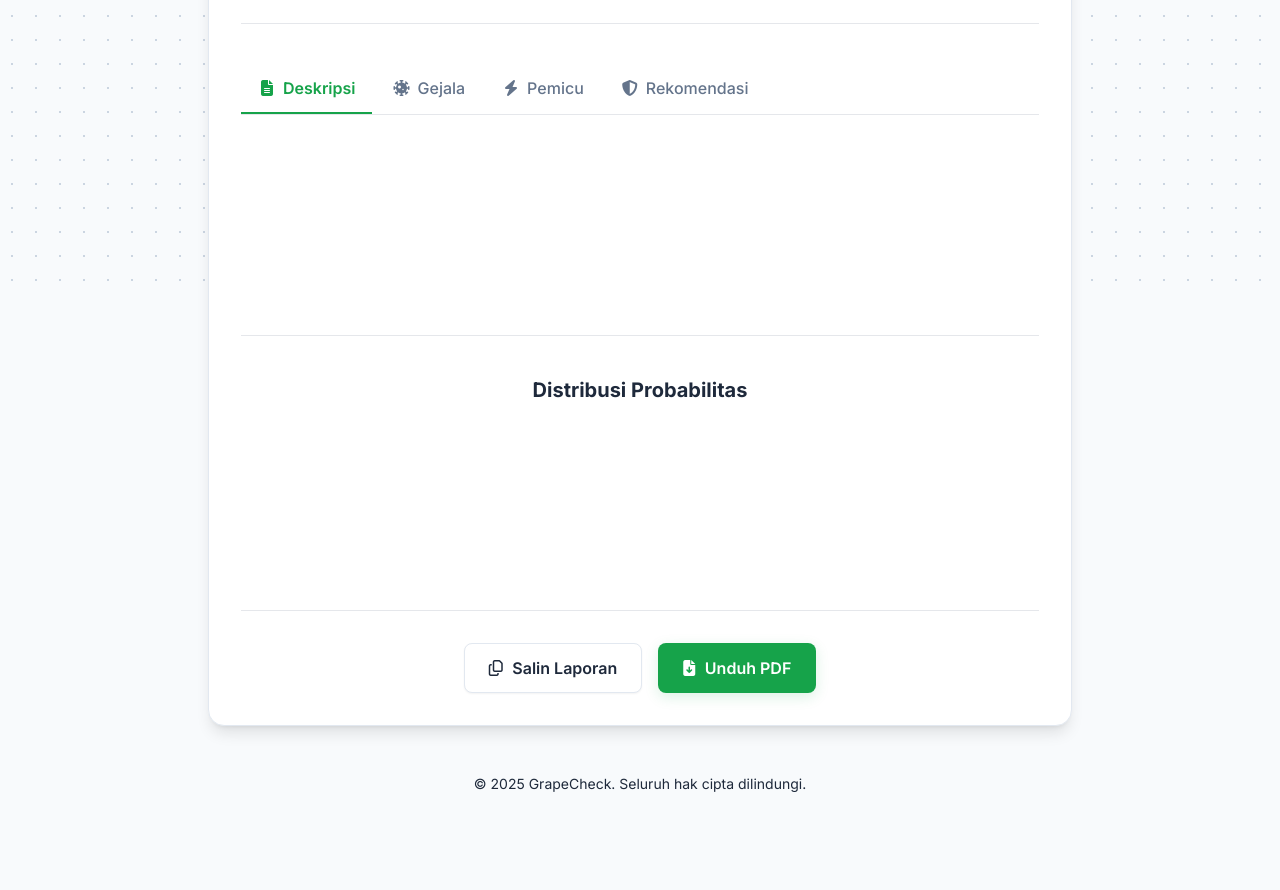
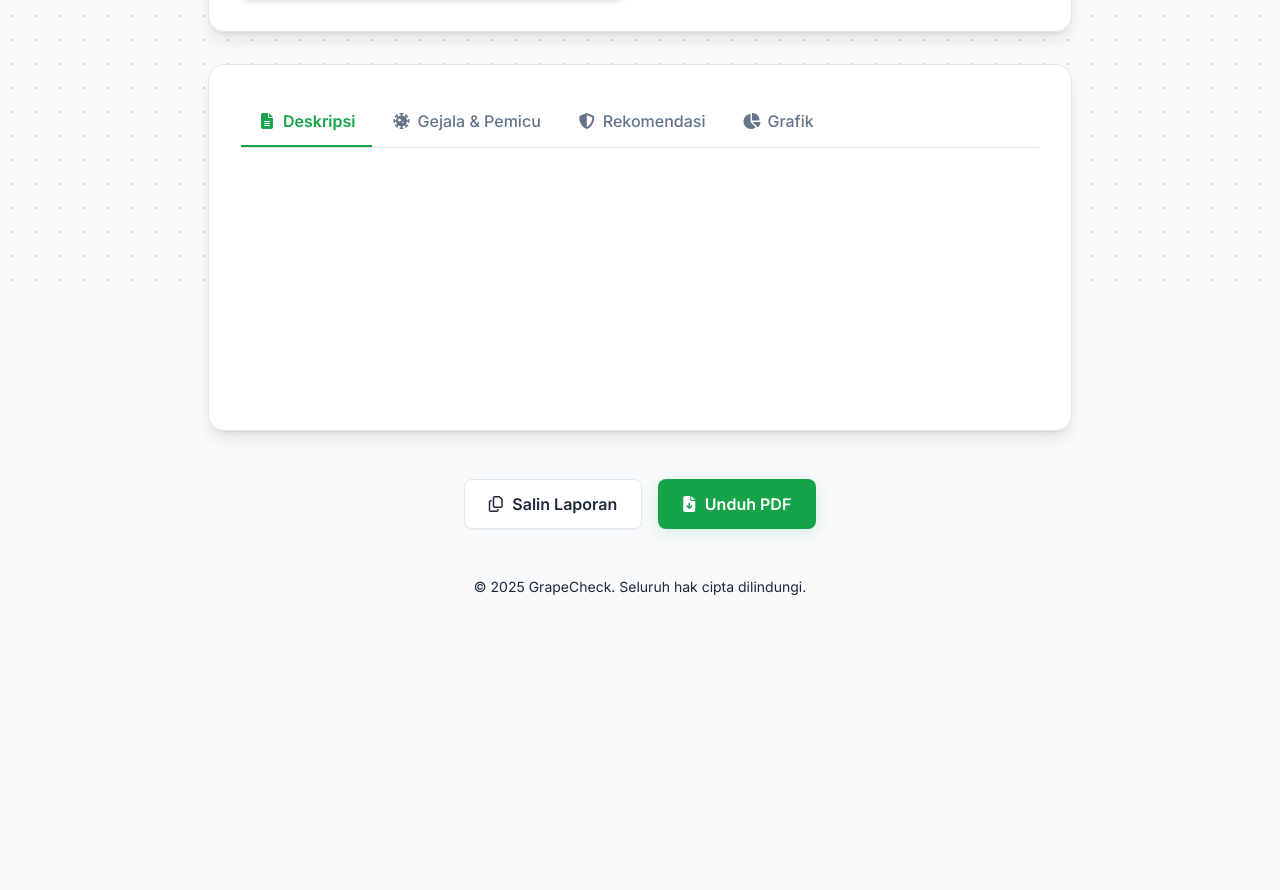
Before and after one commit to azharanggakusuma/daun-anggur, a Flask app: template templates/hasil.html in a window 1280 px wide. Shown: the part 500-1390 px from the top of the page. After the commit the page ends 1095 px from the top, so only its background shows below. Run offline with Flask 3, Linux system fonts and the light colour scheme; the template is opened without the code that fills it, so the values that code supplies are empty; a map, chart or similar area stays blank; some libraries are stand-ins or nearby versions.

Commit message:
Refactor: Remove unnecessary comments and improve code structure for clarity

```diff
--- a/templates/hasil.html
+++ b/templates/hasil.html
@@ -5,7 +5,6 @@
     <meta name="viewport" content="width=device-width, initial-scale=1.0" />
     <title>Hasil Analisis | {{ result.label }}</title>
 
-    <!-- Library & Fonts -->
     <script src="https://cdn.tailwindcss.com"></script>
     <script src="https://cdn.jsdelivr.net/npm/chart.js"></script>
     <script src="https://cdnjs.cloudflare.com/ajax/libs/jspdf/2.5.1/jspdf.umd.min.js"></script>
@@ -14,15 +13,12 @@
     <link href="https://fonts.googleapis.com/css2?family=Inter:wght@400;500;600;700;900&display=swap" rel="stylesheet">
     <link rel="stylesheet" href="https://cdnjs.cloudflare.com/ajax/libs/font-awesome/6.5.2/css/all.min.css" xintegrity="sha512-SnH5WK+bZxgPHs44uWIX+LLJAJ9/2PkPKZ5QiAj6Ta86w+fsb2TkcmfRyVX3pBnMFcV7oQPJkl9QevSCWr3W6A==" crossorigin="anonymous" referrerpolicy="no-referrer" />
 
-    <!-- Custom Stylesheet -->
     <link rel="stylesheet" href="{{ url_for('static', filename='css/style.css') }}">
 </head>
 <body class="antialiased">
 
-    <!-- Latar belakang berpola titik-titik -->
     <div class="fixed top-0 left-0 -z-10 h-full w-full bg-dots-pattern"></div>
 
-    <!-- Tombol header -->
     <header class="fixed z-50 top-4 right-4 flex items-center gap-3">
         <a href="{{ url_for('riwayat') }}" id="history-button" title="Lihat Riwayat Analisis">
             <i class="fa-solid fa-clock-rotate-left"></i>
@@ -37,7 +33,6 @@
 
     <div class="max-w-4xl mx-auto px-4 py-16 sm:py-24">
 
-        <!-- Header Halaman Hasil -->
         <header class="flex flex-col sm:flex-row justify-between items-start sm:items-center mb-8 gap-4">
             <div>
                 <h1 class="text-3xl md:text-4xl font-bold text-primary">Laporan Analisis</h1>
@@ -48,12 +43,10 @@
             </a>
         </header>
 
-        <!-- Konten Laporan -->
-        <section id="report-section" class="card-layout animate-slide-in-up">
+        <section class="animate-slide-in-up">
 
-            <!-- Jika gambar tidak teridentifikasi -->
             {% if result.label == 'Negative' %}
-            <div class="text-center py-8">
+            <div class="card-layout text-center py-8">
                 <i class="fa-solid fa-circle-xmark text-5xl mx-auto text-muted"></i>
                 <h3 class="mt-6 text-2xl font-bold text-primary">Tidak Teridentifikasi</h3>
                 <p class="mt-2 max-w-lg mx-auto text-secondary">{{ result.info.description }}</p>
@@ -68,19 +61,22 @@
                         {% endfor %}
                     </ul>
                 </div>
+                <div class="mt-12">
+                    <a href="/" class="button-base button-primary w-full sm:w-auto">
+                        <i class="fa-solid fa-arrows-rotate"></i>Coba Analisis Lagi
+                    </a>
                 </div>
+            </div>
+
             {% else %}
+            <div class="space-y-8">
 
-            <!-- Jika gambar berhasil dianalisis -->
-            <div class="space-y-10">
-
-                <!-- Bagian Gambar dan Diagnosis Utama -->
-                <div class="flex flex-col md:flex-row gap-8 lg:gap-12">
-                    <div class="md:w-2/5 flex-shrink-0">
-                        <h3 class="text-sm font-semibold text-brand tracking-wider uppercase mb-3">Gambar Dianalisis</h3>
-                        <img src="{{ url_for('static', filename='uploads/' + result.image) }}" alt="Gambar daun anggur yang dianalisis" class="w-full h-auto rounded-lg object-cover border-2 border-primary/20 shadow-md">
+                <div class="card-layout">
+                    <div class="flex flex-col md:flex-row gap-8">
+                        <div class="md:w-1/2">
+                            <img src="{{ url_for('static', filename='uploads/' + result.image) }}" alt="Gambar daun anggur yang dianalisis" class="w-full h-auto rounded-lg object-cover shadow-md border border-primary/10">
                         </div>
-                    <div class="md:w-3/5 flex flex-col justify-center space-y-6">
+                        <div class="md:w-1/2 flex flex-col justify-center space-y-6">
                             <div>
                                 <h3 class="text-sm font-semibold text-brand tracking-wider uppercase mb-2">Hasil Diagnosis</h3>
                                 <div class="diagnosis-badge bg-badge-{{ result.info.color }}">{{ result.label }}</div>
@@ -101,75 +97,58 @@
                             </div>
                         </div>
                     </div>
+                </div>
 
-                <!-- Bagian Detail dengan Tab -->
-                <div class="border-t border-primary/20 pt-10">
+                <div class="card-layout">
                     <div id="tab-buttons" class="border-b border-primary/20 flex space-x-1" role="tablist">
                         <button class="tab-button active" role="tab" aria-selected="true" aria-controls="tab-desc" data-tab="tab-desc"><i class="fa-solid fa-file-lines w-5 text-center sm:mr-1.5"></i><span class="hidden sm:inline">Deskripsi</span></button>
-                        <button class="tab-button" role="tab" aria-selected="false" aria-controls="tab-symptoms" data-tab="tab-symptoms"><i class="fa-solid fa-virus-covid w-5 text-center sm:mr-1.5"></i><span class="hidden sm:inline">Gejala</span></button>
-                        <button class="tab-button" role="tab" aria-selected="false" aria-controls="tab-triggers" data-tab="tab-triggers"><i class="fa-solid fa-bolt w-5 text-center sm:mr-1.5"></i><span class="hidden sm:inline">Pemicu</span></button>
+                        <button class="tab-button" role="tab" aria-selected="false" aria-controls="tab-symptoms" data-tab="tab-symptoms"><i class="fa-solid fa-virus-covid w-5 text-center sm:mr-1.5"></i><span class="hidden sm:inline">Gejala & Pemicu</span></button>
                         <button class="tab-button" role="tab" aria-selected="false" aria-controls="tab-action" data-tab="tab-action"><i class="fa-solid fa-shield-halved w-5 text-center sm:mr-1.5"></i><span class="hidden sm:inline">Rekomendasi</span></button>
+                        <button class="tab-button" role="tab" aria-selected="false" aria-controls="tab-chart" data-tab="tab-chart"><i class="fa-solid fa-chart-pie w-5 text-center sm:mr-1.5"></i><span class="hidden sm:inline">Grafik</span></button>
                     </div>
-                    <div id="tab-content" class="pt-6 min-h-[180px]">
+                    <div id="tab-content" class="pt-6 min-h-[250px]">
                         <div id="tab-desc" class="tab-pane prose prose-sm max-w-none text-secondary" role="tabpanel"><p>{{ result.info.description }}</p></div>
                         <div id="tab-symptoms" class="tab-pane hidden" role="tabpanel">
-                            <ul class="space-y-3 list-inside text-secondary">
+                            <h4 class="font-bold text-lg mb-3 text-primary">Gejala Umum</h4>
+                            <ul class="space-y-3 list-inside text-secondary mb-6">
                                 {% for symptom in result.info.symptoms %}
-                                <li class="flex items-start gap-3 animate-stagger-in" style="--delay: {{ loop.index * 80 }}ms;">
-                                    <i class="fa-solid fa-circle-dot mt-1 text-red-500"></i>
-                                    <span>{{ symptom }}</span>
-                                </li>
+                                <li class="flex items-start gap-3"><i class="fa-solid fa-circle-dot mt-1.5 text-red-500 text-xs"></i><span>{{ symptom }}</span></li>
                                 {% endfor %}
                             </ul>
-                        </div>
-                        <div id="tab-triggers" class="tab-pane hidden" role="tabpanel">
+                            <h4 class="font-bold text-lg mb-3 text-primary">Faktor Pemicu</h4>
                              <ul class="space-y-3 list-inside text-secondary">
                                 {% for trigger in result.info.triggers %}
-                                <li class="flex items-start gap-3 animate-stagger-in" style="--delay: {{ loop.index * 80 }}ms;">
-                                    <i class="fa-solid fa-circle-dot mt-1 text-yellow-500"></i>
-                                    <span>{{ trigger }}</span>
-                                </li>
+                                <li class="flex items-start gap-3"><i class="fa-solid fa-circle-dot mt-1.5 text-yellow-500 text-xs"></i><span>{{ trigger }}</span></li>
                                 {% endfor %}
                             </ul>
                         </div>
                         <div id="tab-action" class="tab-pane hidden" role="tabpanel">
                              <ul class="space-y-3 list-inside text-secondary">
                                 {% for step in result.info.action %}
-                                <li class="flex items-start gap-3 animate-stagger-in" style="--delay: {{ loop.index * 80 }}ms;">
-                                    <i class="fa-solid fa-circle-check mt-1 text-green-500"></i>
-                                    <span>{{ step }}</span>
-                                </li>
+                                <li class="flex items-start gap-3"><i class="fa-solid fa-circle-check mt-1.5 text-green-500"></i><span>{{ step }}</span></li>
                                 {% endfor %}
                             </ul>
+                        </div>
+                        <div id="tab-chart" class="tab-pane hidden" role="tabpanel">
+                            <div class="max-w-sm mx-auto"><canvas id="probChart"></canvas></div>
                         </div>
                     </div>
                 </div>
 
-                <!-- Bagian Grafik Probabilitas -->
-                <div class="border-t border-primary/20 pt-10">
-                    <h3 class="text-xl font-bold mb-4 text-center text-primary">Distribusi Probabilitas</h3>
-                    <div class="max-w-xs mx-auto"><canvas id="probChart"></canvas></div>
-                </div>
-            </div>
-            {% endif %}
-
-            <!-- Tombol Aksi di Bawah -->
-            <div class="mt-10 pt-8 border-t border-primary/20">
+                <div class="text-center pt-4">
                    <div class="flex flex-col sm:flex-row justify-center items-center gap-4">
-                   {% if result.label != 'Negative' %}
                        <button id="copyButton" class="button-base button-secondary w-full sm:w-auto">
                            <i id="copyIcon" class="fa-regular fa-copy"></i><span id="copyButtonText">Salin Laporan</span>
                        </button>
                        <button id="downloadButton" class="button-base button-primary w-full sm:w-auto">
                            <i id="downloadIcon" class="fa-solid fa-file-arrow-down"></i><span id="downloadButtonText">Unduh PDF</span>
                        </button>
-                   {% else %}
-                    <a href="/" class="button-base button-primary w-full sm:w-auto">
-                        <i class="fa-solid fa-arrows-rotate"></i>Coba Analisis Lagi
-                    </a>
-                   {% endif %}
                    </div>
                 </div>
+
+            </div>
+            {% endif %}
+
         </section>
 
         <footer class="text-center mt-12 text-sm text-muted">
@@ -177,13 +156,11 @@
         </footer>
     </div>
 
-    <!-- Data dari backend untuk JavaScript -->
     <script>
         const RESULT_DATA = {{ result|tojson|safe }};
         const DISEASE_INFO = {{ disease_info|tojson|safe }};
     </script>
 
-    <!-- Skrip JavaScript -->
     <script src="{{ url_for('static', filename='js/theme.js') }}"></script>
     <script src="{{ url_for('static', filename='js/result.js') }}"></script>
 </body>
```
Lines whose indentation alone changed are shown as unchanged.
